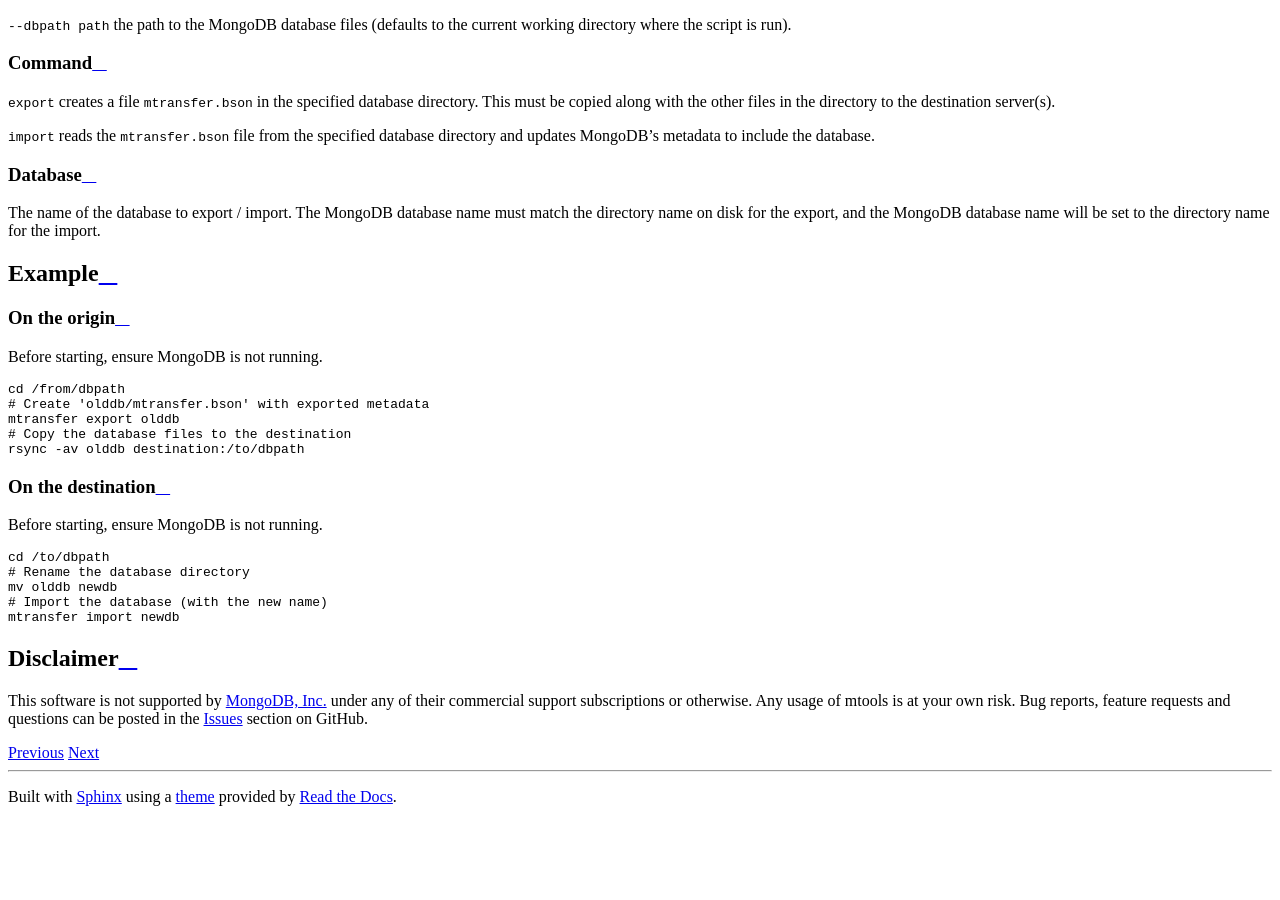
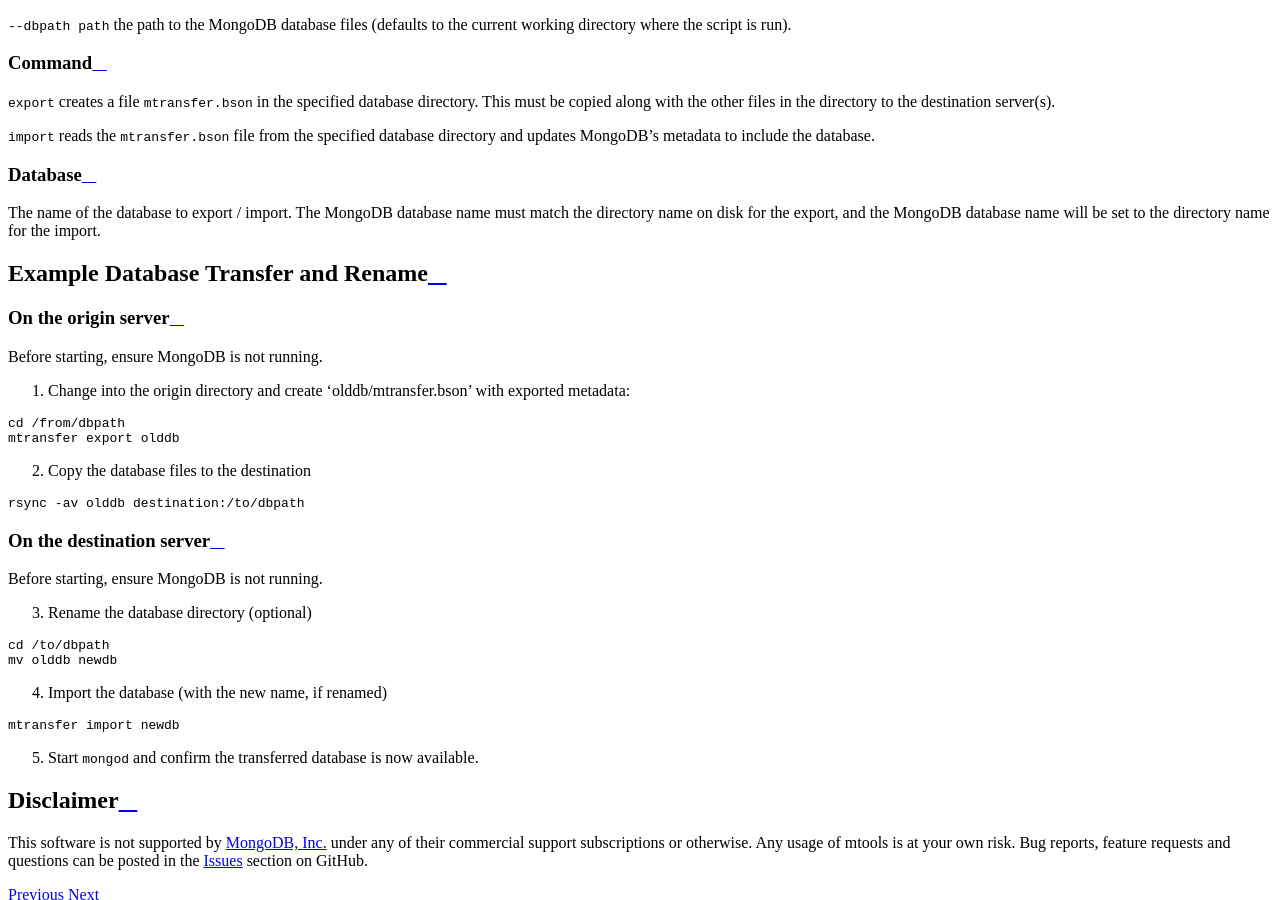
Before and after one commit to rueckstiess/mtools, a Sphinx documentation site: the page built from doc/mtransfer.rst, in a window 1280 px wide and 900 px high, scrolled down 2316 px. Built offline with Sphinx 7.4.7 and the Read the Docs theme 2.0.0, drawn with Linux system fonts in a browser that asks for light colours; before the commit the page ends 3130 px from its top, so only the background shows below that; some of the changed text lies outside the part shown.

Commit message:
Convert example into numbered procedure

```diff
--- a/doc/mtransfer.rst
+++ b/doc/mtransfer.rst
@@ -108,34 +108,48 @@ The name of the database to export / import.  The MongoDB database name
 must match the directory name on disk for the export, and the MongoDB
 database name will be set to the directory name for the import.
 
-Example
-~~~~~~~
+Example Database Transfer and Rename
+~~~~~~~~~~~~~~~~~~~~~~~~~~~~~~~~~~~~
 
-On the origin
--------------
+On the origin server
+--------------------
 
 Before starting, ensure MongoDB is not running.
+
+1. Change into the origin directory and create 'olddb/mtransfer.bson'
+   with exported metadata:
 
 .. code-block:: bash
 
   cd /from/dbpath
-  # Create 'olddb/mtransfer.bson' with exported metadata
   mtransfer export olddb
-  # Copy the database files to the destination
+
+2. Copy the database files to the destination
+
+.. code-block:: bash
+
   rsync -av olddb destination:/to/dbpath
 
-On the destination
-------------------
+On the destination server
+-------------------------
 
 Before starting, ensure MongoDB is not running.
+
+3. Rename the database directory (optional)
 
 .. code-block:: bash
 
   cd /to/dbpath
-  # Rename the database directory
   mv olddb newdb
-  # Import the database (with the new name)
+
+4. Import the database (with the new name, if renamed)
+
+.. code-block:: bash
+
   mtransfer import newdb
+
+5. Start ``mongod`` and confirm the transferred database
+   is now available.
 
 Disclaimer
 ~~~~~~~~~~
```
